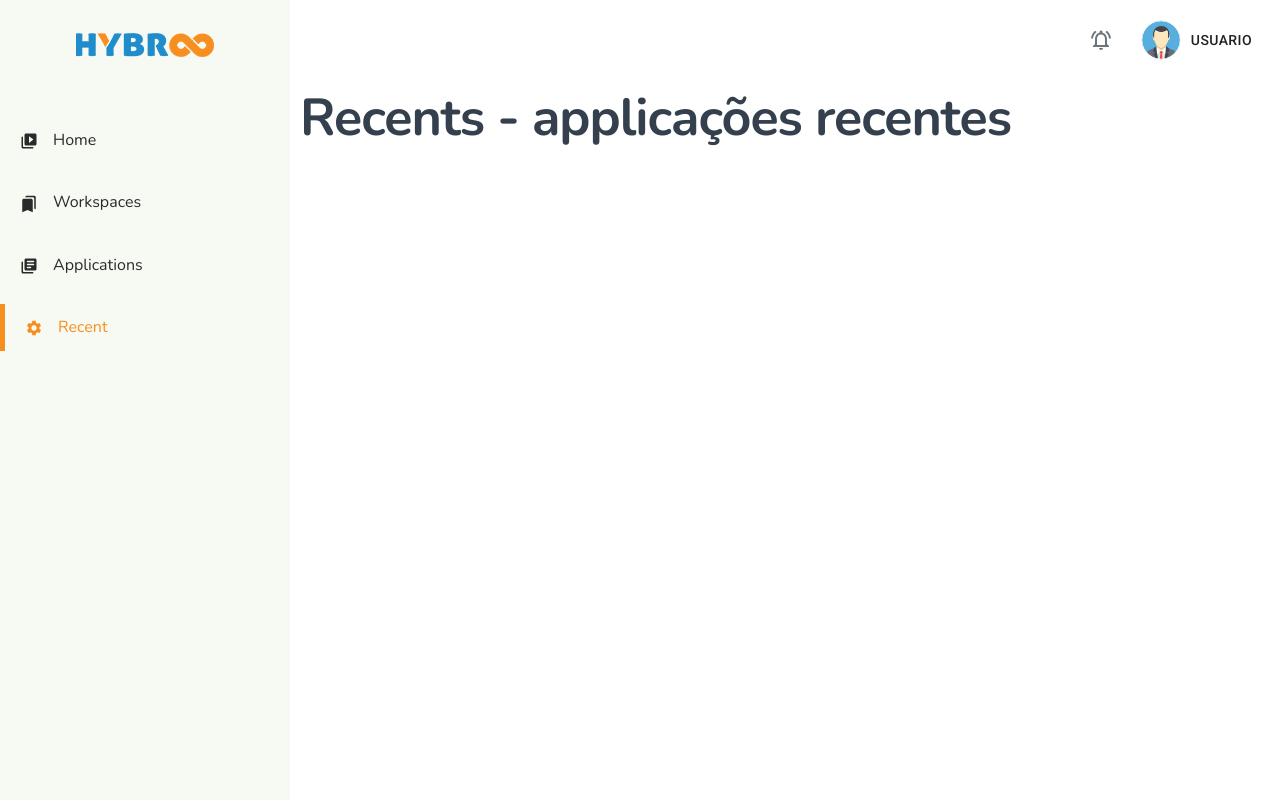
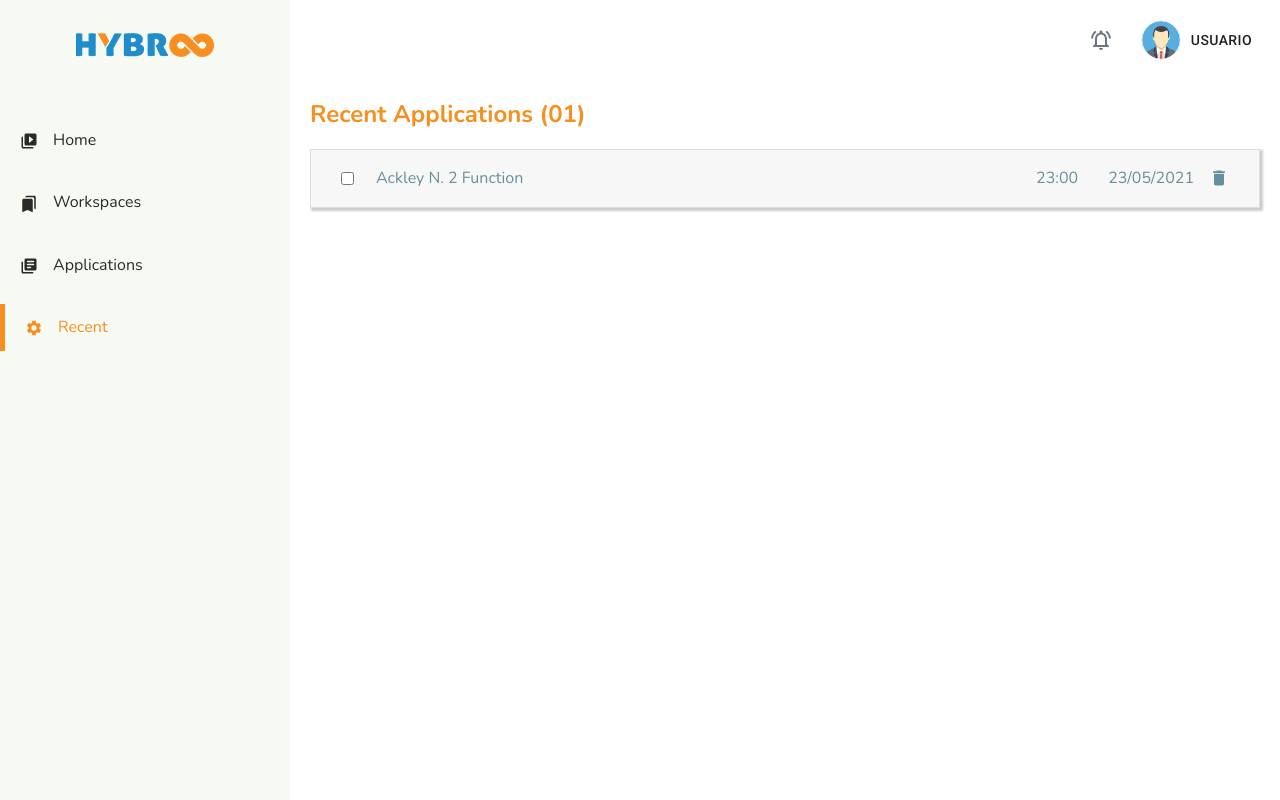
Before and after one commit to edgarancioto/hybroo-front, a React (Create React App) app: page /recent in a window 1280 px wide. Built offline with nearby package versions, Linux system fonts and the light colour scheme; no server answers; the HTML template or start-up script is replaced by a standard one.

Commit message:
criando list result

```diff
--- a/src/components/Sidebar/index.jsx
+++ b/src/components/Sidebar/index.jsx
@@ -3,7 +3,6 @@ import React from "react";
 import { Container, Header, Wrapper } from "./styles";
 import BookmarksIcon from "@material-ui/icons/Bookmarks";
 import SettingsIcon from '@material-ui/icons/Settings';
-import EqualizerRoundedIcon from '@material-ui/icons/EqualizerRounded';
 import LibraryBooksRoundedIcon from '@material-ui/icons/LibraryBooksRounded';
 import VideoLibraryRoundedIcon from '@material-ui/icons/VideoLibraryRounded';
 import logoHybroo from "../../assets/img/logo-hybroo.png";
@@ -33,7 +32,7 @@ function Sidebar(props) {
           </Link>
 
           <Link to="/applications">
-            <li className={ page === "applications" ? "active" : ""}>
+            <li className={ page === "app" ? "active" : ""}>
               <LibraryBooksRoundedIcon/>
               Applications
             </li>
--- a/src/context/useResultMethod.jsx
+++ b/src/context/useResultMethod.jsx
@@ -1,22 +1,71 @@
+/* eslint-disable react-hooks/exhaustive-deps */
 import React, { createContext, useEffect, useState, useContext } from "react";
 import { WebsocketsContext } from "../context/useWebsockets";
+import usePersistedState from "../helpers/usePersistedState";
 
 const initialValue = {
   resultMethod: {},
+  listMethod: [],
+  storegeMethods: [],
 };
 export const ResultMethodContext = createContext(initialValue);
 
 export const ResultMethodProvider = ({ children }) => {
   const { response } = useContext(WebsocketsContext);
 
-  const [resultMethod, setResultMethod] = useState({});
+  const [listMethod, setListMethod] = useState([]);
+  const [storegeMethods, setStoregeMethods] = usePersistedState("methods", []);
+  //const [resultMethod, setResultMethod] = useState(storegeMethods);
+
+  function novaHora() {
+    function pad(s) {
+      return s < 10 ? "0" + s : s;
+    }
+    var date = new Date();
+    return [date.getHours(), date.getMinutes()].map(pad).join(":");
+  }
+  function novaData() {
+    let newDat = new Date();
+    let monName = [
+      "01",
+      "02",
+      "03",
+      "04",
+      "05",
+      "06",
+      "07",
+      "08",
+      "09",
+      "10",
+      "11",
+      "12",
+    ];
+    return (
+      newDat.getDate() +
+      "/" +
+      monName[newDat.getMonth()] +
+      "/" +
+      newDat.getFullYear()
+    );
+  }
+
+  function newListMethod(res) {
+    listMethod.push({
+      hours: novaHora(),
+      date: novaData(),
+      name: "Ackley N. 2 Function",
+      method: res,
+    });
+    console.log(listMethod)
+  }
 
   useEffect(() => {
     const task = response.task;
 
     switch (task) {
       case "functions_solver_results":
-        setResultMethod(response);
+        newListMethod(response.data);
+        setStoregeMethods(listMethod);
         break;
 
       default:
@@ -24,8 +73,12 @@ export const ResultMethodProvider = ({ children }) => {
     }
   }, [response]);
 
+  useEffect(() => {
+    console.log("res")
+  }, [setStoregeMethods])
+
   return (
-    <ResultMethodContext.Provider value={{ resultMethod }}>
+    <ResultMethodContext.Provider value={{ listMethod, storegeMethods }}>
       {children}
     </ResultMethodContext.Provider>
   );
--- a/src/context/useWebsockets.jsx
+++ b/src/context/useWebsockets.jsx
@@ -1,3 +1,4 @@
+/* eslint-disable react-hooks/exhaustive-deps */
 import React, { createContext, useEffect, useState } from "react";
 
 const initialValue = {
--- a/src/pages/PageApp/FunctionsProblems.jsx
+++ b/src/pages/PageApp/FunctionsProblems.jsx
@@ -215,19 +215,11 @@ function FunctionsProblems() {
         setOptionsMethods(methods);
         break;
 
-      case "functions_solver":
-        console.log("mandou");
-        break;
-
       default:
         break;
     }
   }, [response]);
 
-  useEffect(() => {
-    console.log(resultMethod)
-
-  }, [resultMethod]);
 
   return (
     <>
--- a/src/pages/Recent/index.jsx
+++ b/src/pages/Recent/index.jsx
@@ -1,16 +1,43 @@
-import React from "react";
+import React, { useContext } from "react";
 import NavBar from "../../components/NavBar";
 import Sidebar from "../../components/Sidebar";
-import { Container } from "./styles";
+import * as S from "./styles";
+import DeleteIcon from "@material-ui/icons/Delete";
+import { ResultMethodContext } from "../../context/useResultMethod";
 
 export default function GettingStarted() {
+  const {listMethod, storegeMethods } = useContext(ResultMethodContext)
+
+  console.log(listMethod)
+
   return (
     <div>
       <Sidebar page="recent" />
       <NavBar />
-      <Container>
-        <h1>Recents - applicações recentes</h1>
-      </Container>
+      <S.Container>
+        <S.TitleApp>Recent Applications (01)</S.TitleApp>
+
+        <S.RecentContainer>
+          <S.RecentTittle>
+            <S.ListMethod>
+              <S.TitleMethod>
+                <input type="checkbox" id="task1" />
+                <span>Ackley N. 2 Function</span>
+              </S.TitleMethod>
+              <S.DataMethod>
+                <span>23:00</span>
+                <span>23/05/2021</span>
+                <DeleteIcon />
+              </S.DataMethod>
+            </S.ListMethod>
+          </S.RecentTittle>
+          {/* <S.RecentContent>
+
+          </S.RecentContent> */}
+        </S.RecentContainer>
+
+
+      </S.Container>
     </div>
   );
 }
--- a/src/pages/Recent/styles.js
+++ b/src/pages/Recent/styles.js
@@ -4,10 +4,95 @@ export const Container = styled.div`
 	display: flex;
 	padding: 10px;
 	width: calc(100vw - 290px);
-    height: calc(100vh - 80px);
+  height: calc(100vh - 80px);
 	margin-left: 290px;
+	border-radius: 30px;
+  background-color: #fff;
 
-	border-radius: 30px;
+	flex-direction: column;
+`;
 
-    background-color: #fff;
+export const TitleApp = styled.h3`
+  color: #f78e20;
+  margin: 10px;
 `;
+
+export const RecentContainer = styled.div`
+  display: flex;
+  flex-direction: column;
+  border: 1px solid #dfdfdf;
+  box-shadow: 2px 2px 2px 1px rgba(0, 0, 0, 0.2);
+  transition: ease-in-out 0.4s;
+  margin: 10px;
+  align-items: center;
+
+  :hover {
+    border: 1px solid #f78e20;
+  }
+
+  ul {
+    padding: 5px 30px;
+    list-style: none;
+  }
+
+  li {
+    display: flex;
+  }
+
+  strong {
+    margin-right: 20px;
+    font-size: 16px;
+    width: 110px;
+  }
+  img {
+    margin-top: 10px;
+    width: 550px;
+  }
+
+`;
+export const RecentTittle = styled.div`
+  width: 100%;
+  padding: 10px;
+  background: #f7f7f7;
+  color: #678e9c;
+  font-size: 16px;
+`;
+export const RecentContent = styled.div`
+  width: 100%;
+  padding: 10px;
+`;
+
+export const ListMethod = styled.div`
+	width: 100%;
+	display: flex;
+	flex-direction: row;
+	justify-content: space-between;
+	margin: 5px 0;
+	cursor: pointer;
+
+`;
+
+export const TitleMethod = styled.div`
+	input {
+		position: absolute;
+		margin-top: 7px;
+		margin-left: 20px;
+	}
+	span {
+		margin-left: 55px;
+	}
+	span:hover {
+		color: #2c7be5;
+	}
+`;
+
+export const DataMethod = styled.div`
+	span {
+		margin: 0 15px;
+	}
+	svg {
+		width: 20px;
+		margin-top: -2px;
+		margin-right: 20px;
+	}
+`;
```
